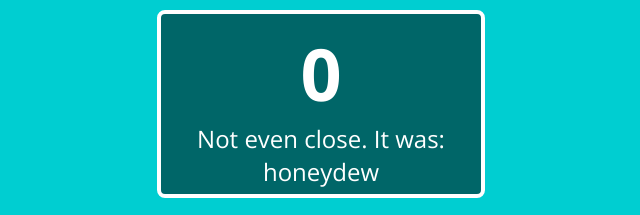
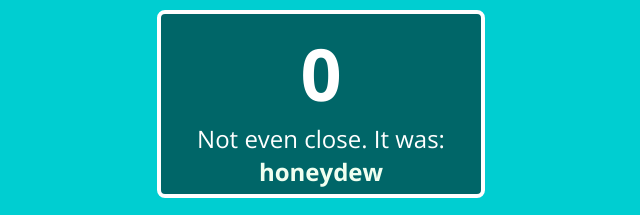
Before and after one commit to grzegorz-wcislo/CSS-Color-Game, a plain HTML site: page index.html in a window 1280 px wide. Both pictures are taken after a click on the button "OK". Shown: the top 215 px of the page, 319-959 px from the left. Drawn offline with nearby package versions, Linux system fonts and the light colour scheme.

Commit message:
Show previous color in tooltip

```diff
--- a/scripts.js
+++ b/scripts.js
@@ -182,7 +182,7 @@ function goodGuess() {
 }
 
 function badGuess() {
-    document.getElementById("tooltip").innerHTML = "Not even close. It was: <br>" + colorName;
+    document.getElementById("tooltip").innerHTML = "Not even close. It was: <br><span id='previous-color' style='color: " + colorName + ";'>" + colorName + "</span>";
     score = 0;
 }
 
--- a/style.css
+++ b/style.css
@@ -39,6 +39,10 @@ html, body, #game-canvas {
   text-align: center;
 }
 
+#previous-color {
+  font-weight: 700;
+}
+
 #game {
   margin-top: 20px;
   width: 320px;
```
